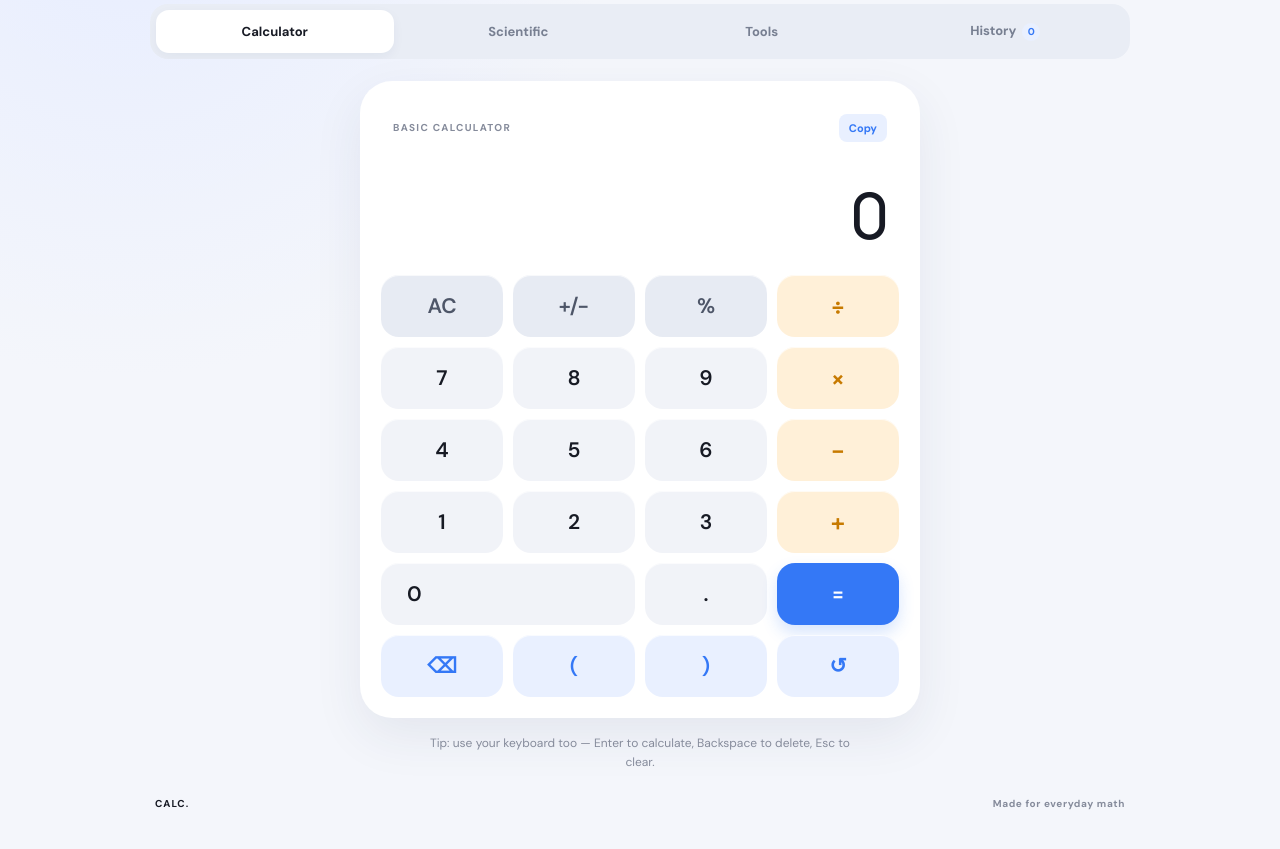
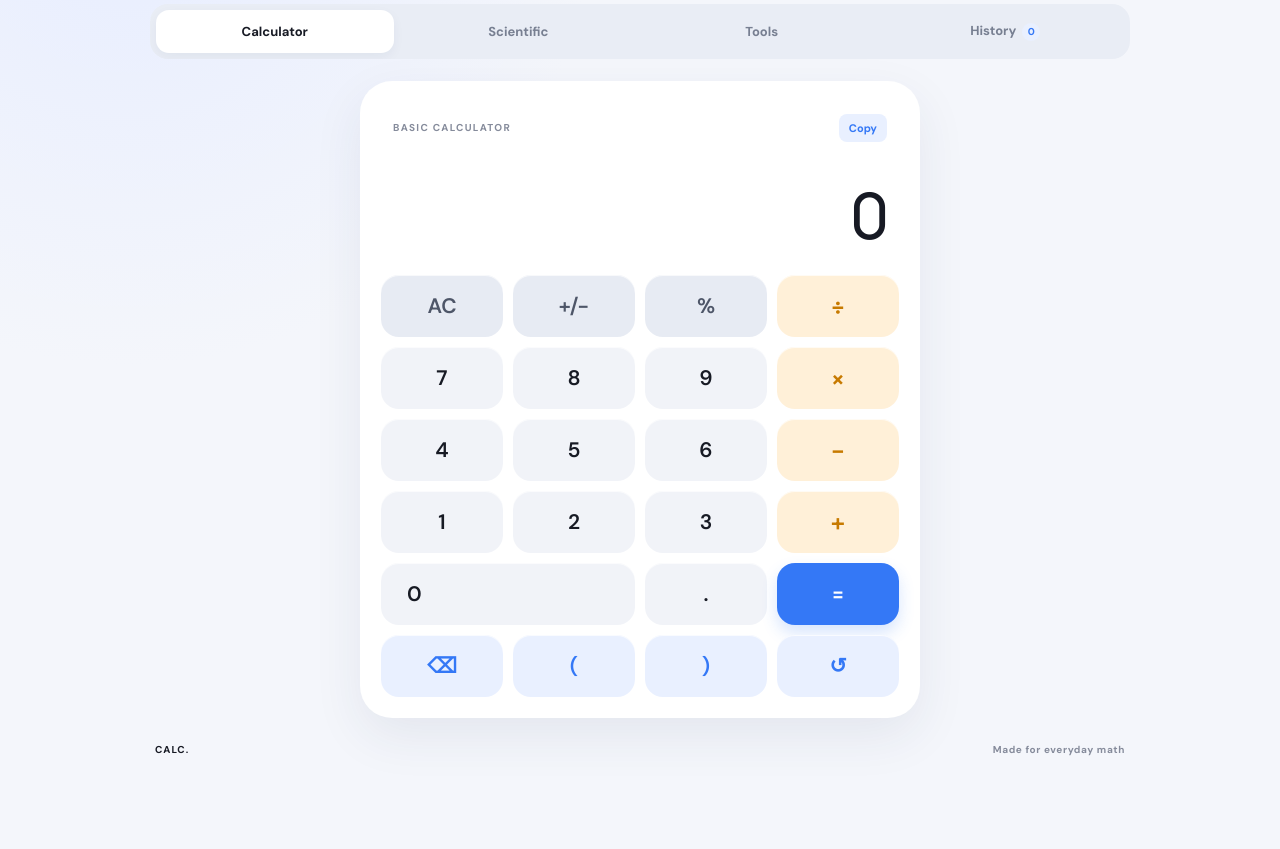
Before and after one commit to bikashh04/calculator-app, a website: page calculator_github_apk_project/www/index.html in a window 1280 px wide. Shown: the part 103-952 px from the top of the page. After the commit the page ends 901 px from the top, so only its background shows below. Drawn offline with Linux system fonts and the light colour scheme.

Commit message:
Remove keyboard usage hint from index.html
Removed the hint paragraph about keyboard usage.

```diff
--- a/calculator_github_apk_project/www/index.html
+++ b/calculator_github_apk_project/www/index.html
@@ -44,7 +44,6 @@
           <button class="key secondary-key" data-value="(">(</button><button class="key secondary-key" data-value=")">)</button><button class="key secondary-key" data-action="history">↺</button>
         </div>
       </div>
-      <p class="hint">Tip: use your keyboard too — Enter to calculate, Backspace to delete, Esc to clear.</p>
     </section>
 
     <section class="view" id="scientificView">
```
